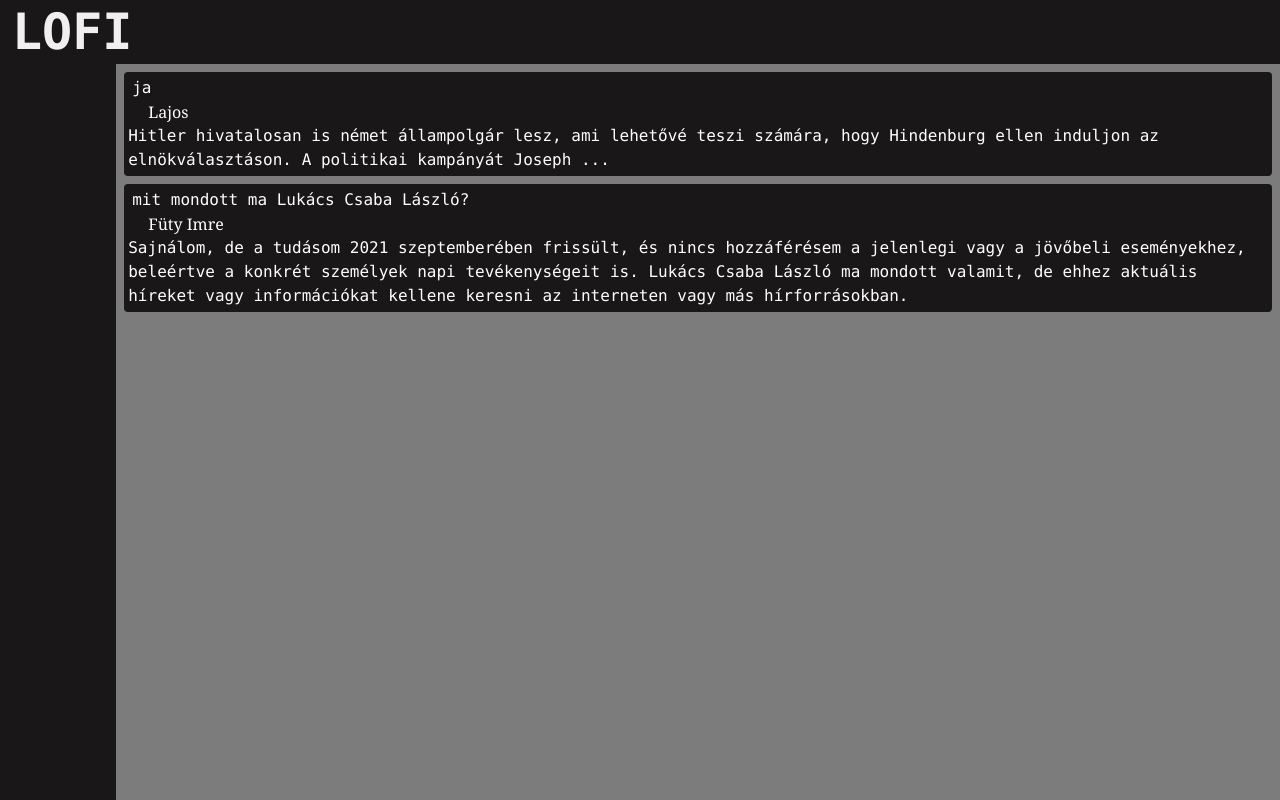
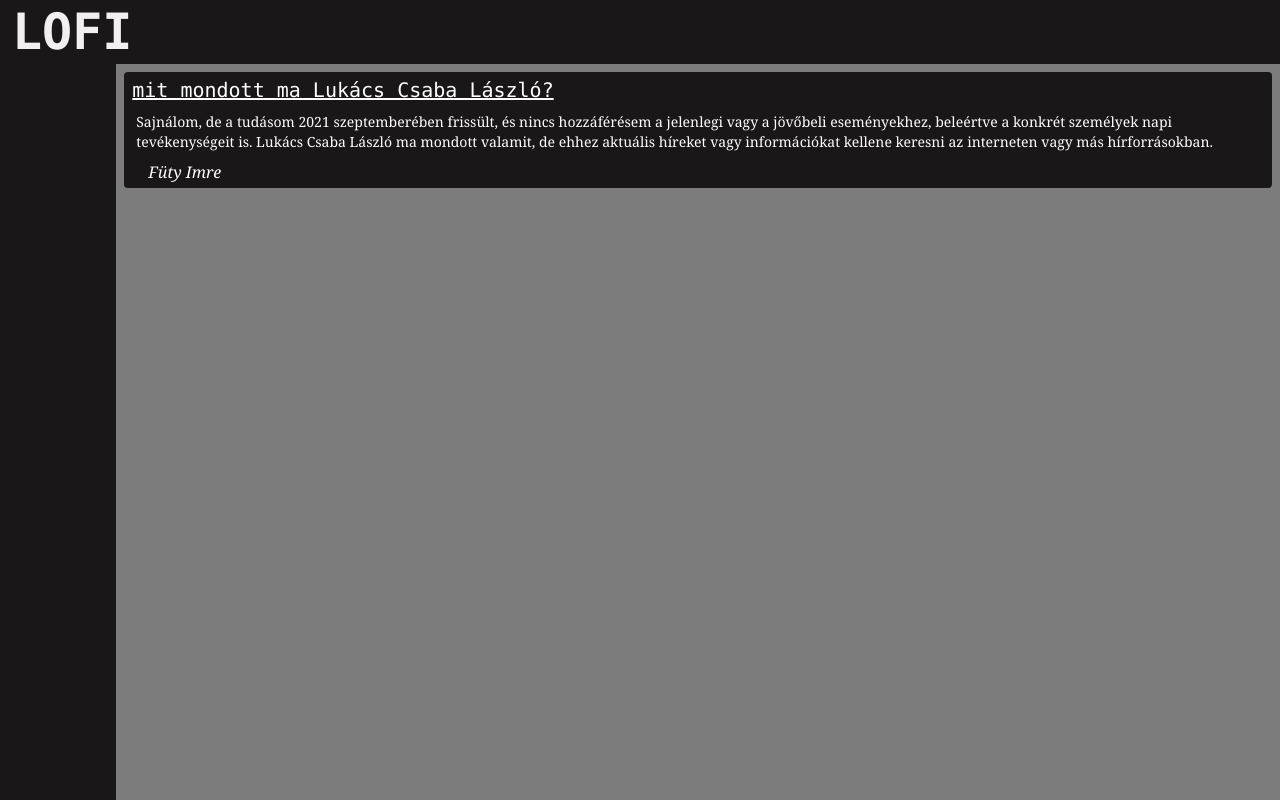
Before and after one commit to trinyo/lofi, a React (Vite) app: page / in a window 1280 px wide. Built offline with nearby package versions, Linux system fonts and the light colour scheme.

Commit message:
chore: :zap: improved code

```diff
--- a/notes_here.json
+++ b/notes_here.json
@@ -1,9 +1,4 @@
 [
-  {
-    "title": "ja",
-    "author": "Lajos",
-    "description": "Hitler hivatalosan is német állampolgár lesz, ami lehetővé teszi számára, hogy Hindenburg ellen induljon az elnökválasztáson. A politikai kampányát Joseph ..."
-  },
   {
     "title": "mit mondott ma Lukács Csaba László?",
     "author": "Füty Imre",
--- a/src/App.tsx
+++ b/src/App.tsx
@@ -6,7 +6,7 @@ import notes from "../notes_here.json";
 
 function App() {
   return (
-    <div className="flex flex-col w-screen h-screen bg-[#7D7C7C] font-mono">
+    <div className="flex flex-col w-screen h-screen bg-[#7D7C7C]">
       <Navbar />
       <div className="flex flex-row h-screen w-screen">
         <Sidebar />
--- a/src/Card.tsx
+++ b/src/Card.tsx
@@ -5,14 +5,17 @@ const Card = (props: any) => {
 
   return (
     <div className="flex flex-col bg-[#191717] text-white rounded p-1">
-      <div id="title" className="pl-1">
+      <div id="title" className="text-xl underline pl-1 font-mono">
         {title}
       </div>
-      <div id="author" className="font-serif pl-5">
+      <div
+        id="description"
+        className="flex justify-center font-serif m-2 text-sm"
+      >
+        {description}
+      </div>
+      <div id="author" className="font-serif pl-5 italic text-base">
         {author}
-      </div>
-      <div id="description" className="flex justify-center">
-        {description}
       </div>
     </div>
   );
--- a/src/Navbar.tsx
+++ b/src/Navbar.tsx
@@ -1,7 +1,7 @@
 const Navbar = () => {
   return (
     <div className=" flex flex-row bg-[#191717] h-16 items-center pl-3">
-      <p className="text-[#F1EFEF] font-bold text-[50px]">LOFI</p>
+      <p className="text-[#F1EFEF] font-bold text-[50px] font-mono">LOFI</p>
     </div>
   );
 };
```
